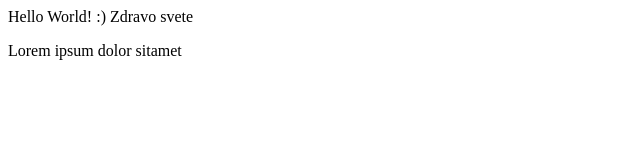
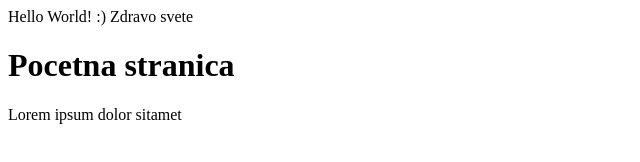
Before and after one commit to dimejordan23/itb-jsx, a plain HTML site: page it bootcamp 20.11.23/index.html in a window 1280 px wide. Shown: the whole page, without its empty margins (0-640 px from the left). Drawn offline with Linux system fonts and the light colour scheme.

```diff
--- a/it bootcamp 20.11.23/index.html
+++ b/it bootcamp 20.11.23/index.html
@@ -3,10 +3,12 @@
 
     </head>
     <body>
-        <!--ovo je komentar i ovo je kod koji se uvek pise na pocetku nekog koda--!>
+        <!--ovo je komentar i ovo je kod koji se uvek pise na pocetku nekog koda -->
         Hello World! :)
 
         Zdravo svete
+
+        <h1>Pocetna stranica</h1>
         <p>Lorem ipsum dolor sitamet</p>
     </body>
 
```
